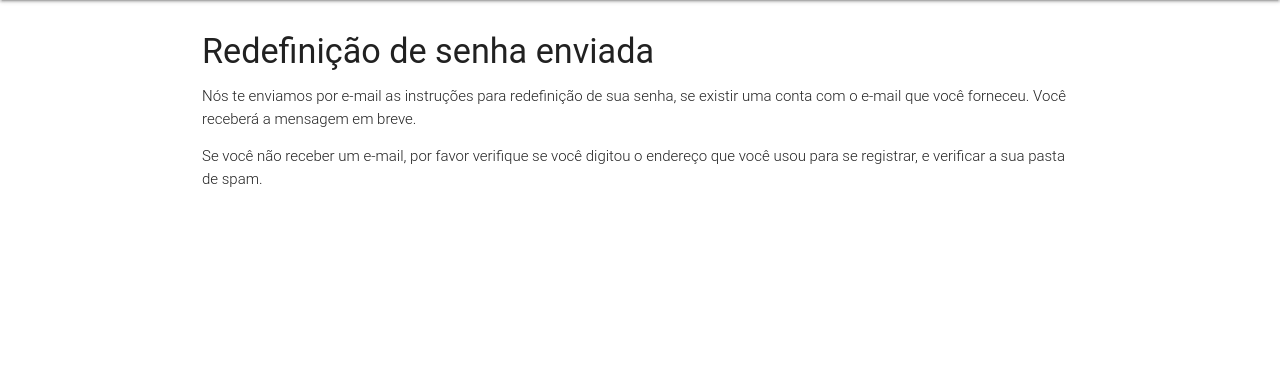
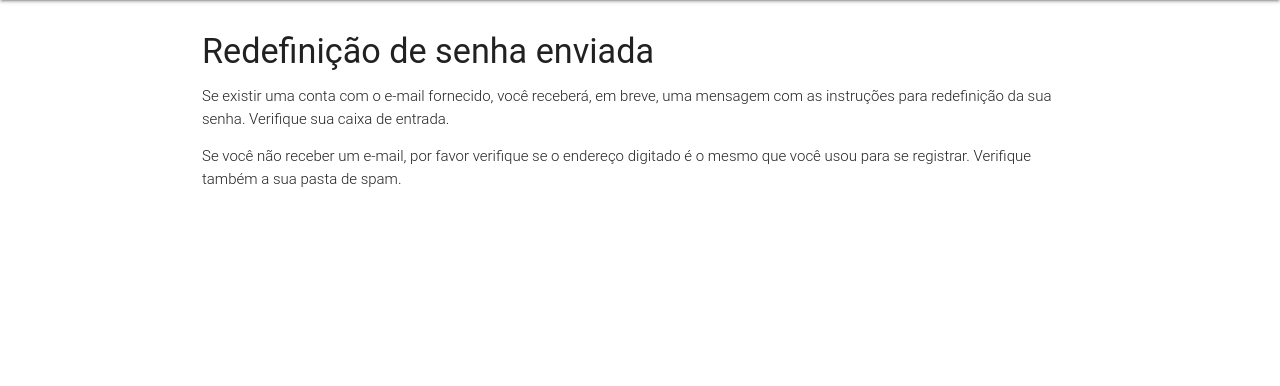
Before and after one commit to turicas/brasil.io, a Django app: page /auth/troca-senha/enviada/ in a window 1280 px wide. Shown: the part 64-450 px from the top of the page. Run offline with Django 3.2, Linux system fonts and the light colour scheme; parts of the project's set-up code (start-up, migrations or seed data) failed here and were passed over; some libraries are stand-ins or nearby versions.

Commit message:
Sugestões de alterações de texto para o Brasil.io

```diff
--- a/brasilio_auth/templates/brasilio_auth/login.html
+++ b/brasilio_auth/templates/brasilio_auth/login.html
@@ -8,7 +8,7 @@
 
 {% if next %}
     {% if user.is_authenticated %}
-    <p>Seu usuário não possui permissão para accessar esta págica. Para seguir, por favor utilize algum usuário com permissão.</p>
+    <p>Seu usuário não possui permissão para acessar esta página. Para seguir, por favor utilize algum usuário com permissão.</p>
     {% else %}
     <p>Faça o login para acessar a página.</p>
     {% endif %}
--- a/brasilio_auth/templates/brasilio_auth/password_reset_done.html
+++ b/brasilio_auth/templates/brasilio_auth/password_reset_done.html
@@ -3,8 +3,8 @@
 {% block content %}
 
 <h4>Redefinição de senha enviada</h4>
-<p>Nós te enviamos por e-mail as instruções para redefinição de sua senha, se existir uma conta com o e-mail que você forneceu. Você receberá a mensagem em breve.</p>
+<p>Se existir uma conta com o e-mail fornecido, você receberá, em breve, uma mensagem com as instruções para redefinição da sua senha. Verifique sua caixa de entrada.</p>
 
-<p>Se você não receber um e-mail, por favor verifique se você digitou o endereço que você usou para se registrar, e verificar a sua pasta de spam.</p>
+<p>Se você não receber um e-mail, por favor verifique se o endereço digitado é o mesmo que você usou para se registrar. Verifique também a sua pasta de spam.</p>
 
 {% endblock %}
--- a/core/templates/manifesto.html
+++ b/core/templates/manifesto.html
@@ -11,14 +11,14 @@
       de Acesso à Informação</a>), mas não necessariamente acessíveis. Mesmo
     que a informação esteja disponível, nem sempre ela está disponível em um
     formato legível por máquina, ou utilizando um formato aberto, ou possui
-    descrição (metadados) que facilitem a interpretação (manual ou automática)
+    descrição (metadados) que facilite a interpretação (manual ou automática)
     desses dados. <b>O nível de acessibilidade de um dado é um filtro sobre
     quem conseguirá utilizá-lo.  </b>
   </p>
   <p>
     Além do problema relativo à acessibilidade, não existe um lugar comum em
     que todos os dados disponíveis estejam organizados e catalogados,
-    dificultando ainda mais o acesso (ou a descoberta que esse tipo de
+    dificultando ainda mais o acesso (ou a descoberta de que esse tipo de
     informação está disponível).
   </p>
   <p>
--- a/core/templates/specials/index.html
+++ b/core/templates/specials/index.html
@@ -9,8 +9,8 @@
   <p>
     O Brasil.IO disponibiliza diversos datasets em formatos mais acessíveis
     que nas fontes originais de dados e acreditamos que assim conseguiremos
-    melhorar não somente o acesso a dados públicos brasileiros, mas também
-    teremos um impacto positivo em criar uma nação mais democrática. Porém,
+    não somente melhorar o acesso a dados públicos brasileiros, mas também
+    gerar um impacto positivo para a criação de uma nação mais democrática. Porém,
     muitas vezes os datasets sozinhos não são suficientes para descobrir fatos
     - em diversos casos precisamos cruzar datasets para identificar padrões.
     Para resolver esse problema criamos as <b>Aplicações Especiais</b>.
```
